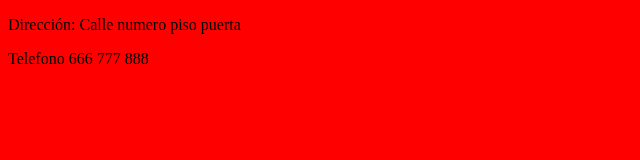
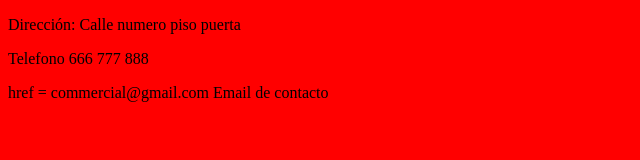
Before and after one commit to vly1vly1/proyecto2_gitremoto, a plain HTML site: page contact.html in a window 1280 px wide. Shown: the whole page, without its empty margins (0-640 px from the left). Drawn offline with Linux system fonts and the light colour scheme.

Commit message:
Update contact.html
Otro notas ha actualizado el email de contacto

```diff
--- a/contact.html
+++ b/contact.html
@@ -9,6 +9,6 @@
 <body>
     <p>Dirección: Calle numero piso puerta</p>
     <p>Telefono 666 777 888</p>
-
+    <a>href = commercial@gmail.com Email de contacto
 </body>
 </html>
```
